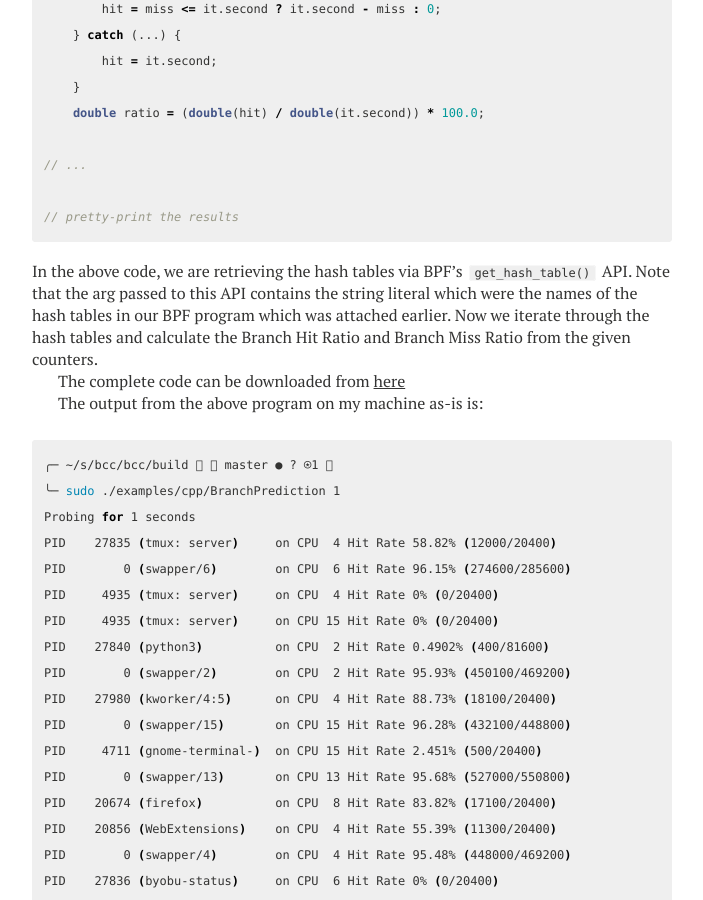
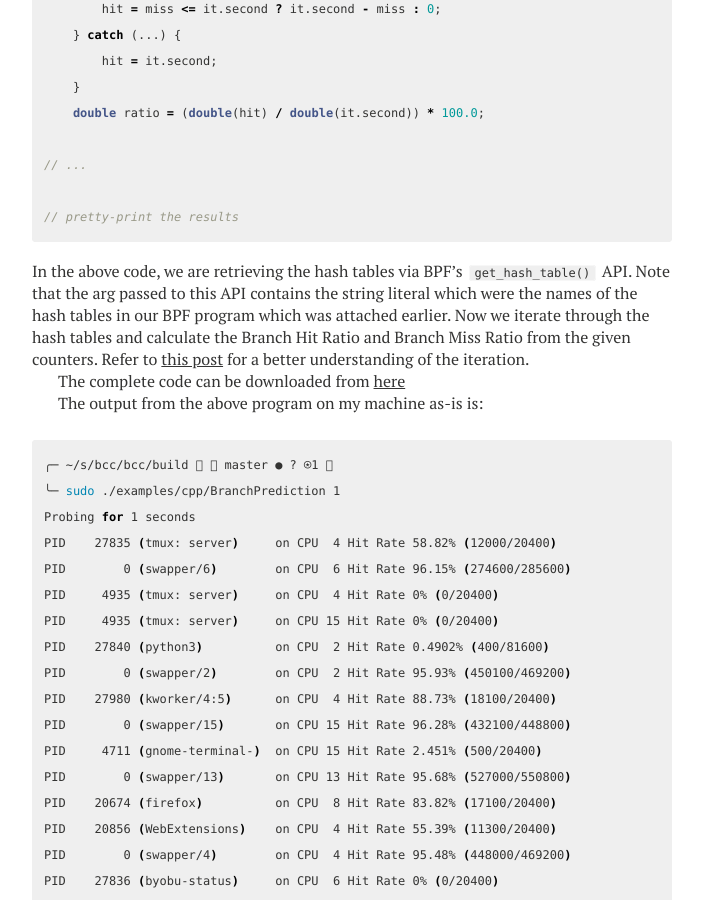
Before and after one commit to mycpuorg/mycpuorg.github.io, a Jekyll site: the page built from _posts/2020-01-14-writing-bpf-c++.md, in a window 1280 px wide and 900 px high, scrolled down 4688 px. Shown: the whole window, without its empty margins (288-991 px from the left). Built offline with Jekyll 4.4.1, drawn with Linux system fonts in a browser that asks for light colours; nearby versions of some CDN libraries; comment, search, counter and statistics services are not loaded.

Commit message:
shameless plug, again.

```diff
--- a/_posts/2020-01-14-writing-bpf-c++.md
+++ b/_posts/2020-01-14-writing-bpf-c++.md
@@ -208,7 +208,9 @@ In the above code, we are retrieving the hash tables via BPF's
 ``get_hash_table()`` API. Note that the arg passed to this API contains the
 string literal which were the names of the hash tables in our BPF program which
 was attached earlier. Now we iterate through the hash tables and calculate the
-Branch Hit Ratio and Branch Miss Ratio from the given counters.
+Branch Hit Ratio and Branch Miss Ratio from the given counters. Refer to [this
+post](http://www.mycpu.org/complicate-but-readable/) for a better understanding
+of the iteration.
 
 The complete code can be downloaded from [here](/images/BranchPrediction.cc)
 
```
